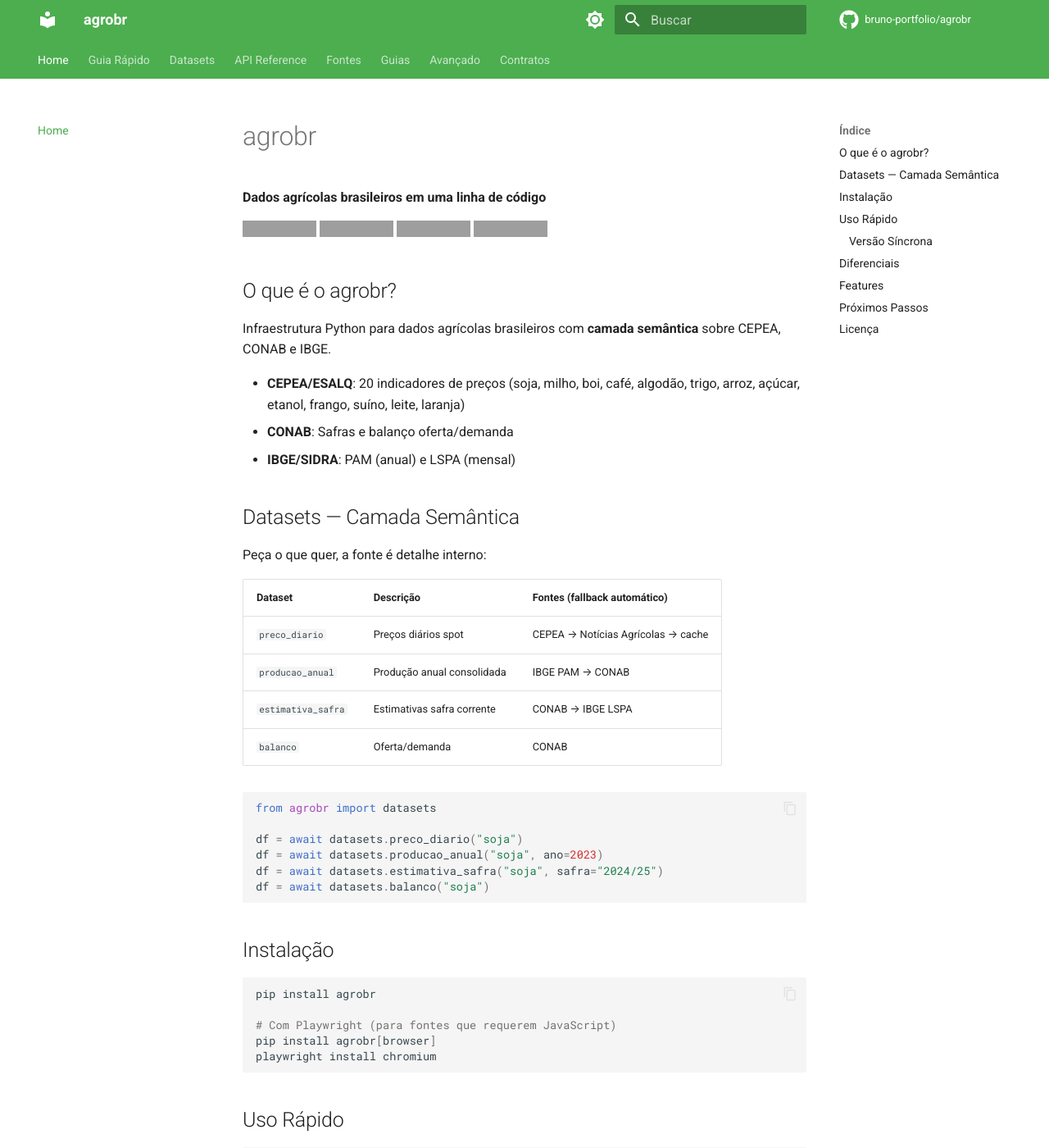
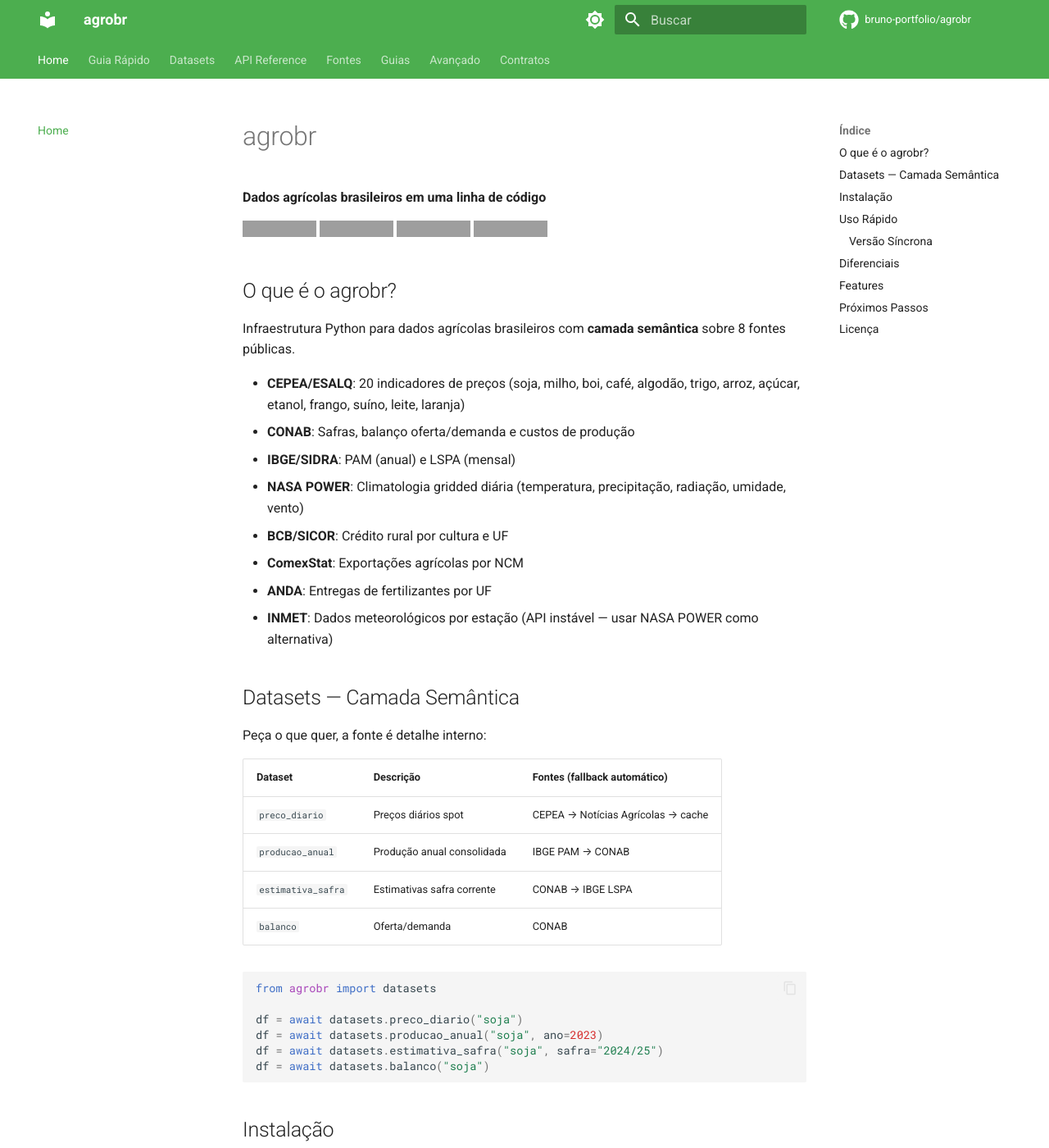
Before and after one commit to bruno-portfolio/agrobr, an MkDocs documentation site: the page built from docs/index.md, in a window 1280 px wide and 1400 px high. Shown: the whole window at 82% size. Built offline with MkDocs 1.6.1 and Material for MkDocs 9.7.7, drawn with Linux system fonts in a browser that asks for light colours; comment, search, counter and statistics services are not loaded; some of the changed text lies outside the part shown; grey boxes are pictures that could not be loaded.

````diff
--- a/docs/index.md
+++ b/docs/index.md
@@ -9,11 +9,16 @@
 
 ## O que é o agrobr?
 
-Infraestrutura Python para dados agrícolas brasileiros com **camada semântica** sobre CEPEA, CONAB e IBGE.
+Infraestrutura Python para dados agrícolas brasileiros com **camada semântica** sobre 8 fontes públicas.
 
 - **CEPEA/ESALQ**: 20 indicadores de preços (soja, milho, boi, café, algodão, trigo, arroz, açúcar, etanol, frango, suíno, leite, laranja)
-- **CONAB**: Safras e balanço oferta/demanda
+- **CONAB**: Safras, balanço oferta/demanda e custos de produção
 - **IBGE/SIDRA**: PAM (anual) e LSPA (mensal)
+- **NASA POWER**: Climatologia gridded diária (temperatura, precipitação, radiação, umidade, vento)
+- **BCB/SICOR**: Crédito rural por cultura e UF
+- **ComexStat**: Exportações agrícolas por NCM
+- **ANDA**: Entregas de fertilizantes por UF
+- **INMET**: Dados meteorológicos por estação (API instável — usar NASA POWER como alternativa)
 
 ## Datasets — Camada Semântica
 
@@ -48,7 +53,7 @@ playwright install chromium
 ## Uso Rápido
 
 ```python
-from agrobr import cepea, conab, ibge
+from agrobr import cepea, conab, ibge, nasa_power
 
 # CEPEA - Indicadores de preços
 df = await cepea.indicador('soja', inicio='2024-01-01')
@@ -58,14 +63,18 @@ df = await conab.safras('soja', safra='2024/25')
 
 # IBGE - PAM
 df = await ibge.pam('soja', ano=2023, nivel='uf')
+
+# NASA POWER - Clima
+df = await nasa_power.clima_uf('MT', ano=2025)
 ```
 
 ### Versão Síncrona
 
 ```python
-from agrobr.sync import cepea
+from agrobr.sync import cepea, nasa_power
 
 df = cepea.indicador('soja')
+df = nasa_power.clima_uf('MT', ano=2025)
 ```
 
 ## Diferenciais
@@ -81,6 +90,7 @@ df = cepea.indicador('soja')
 
 ## Features
 
+- **8 fontes públicas** — CEPEA, CONAB, IBGE, NASA POWER, BCB/SICOR, ComexStat, ANDA, INMET
 - **Camada semântica** — datasets com fallback automático entre fontes
 - **Contratos públicos** — schema versionado com garantias de estabilidade
 - **Modo determinístico** — reprodutibilidade total para papers/auditorias
````
Also changed, not shown: other parts of docs/index.md (+1 -1 lines), CHANGELOG.md (+11 -1 lines), README.md (+1 -1 lines), 2 other files.
